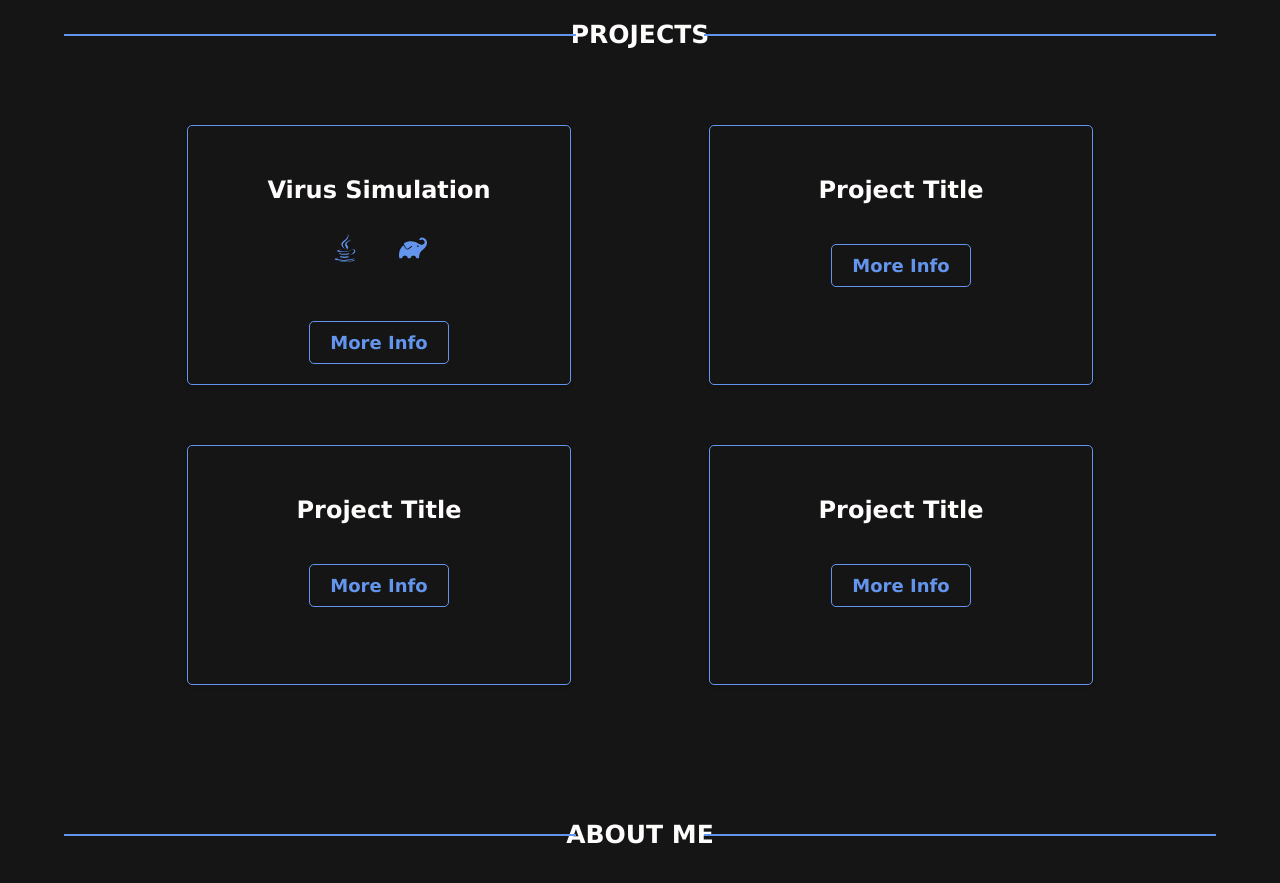
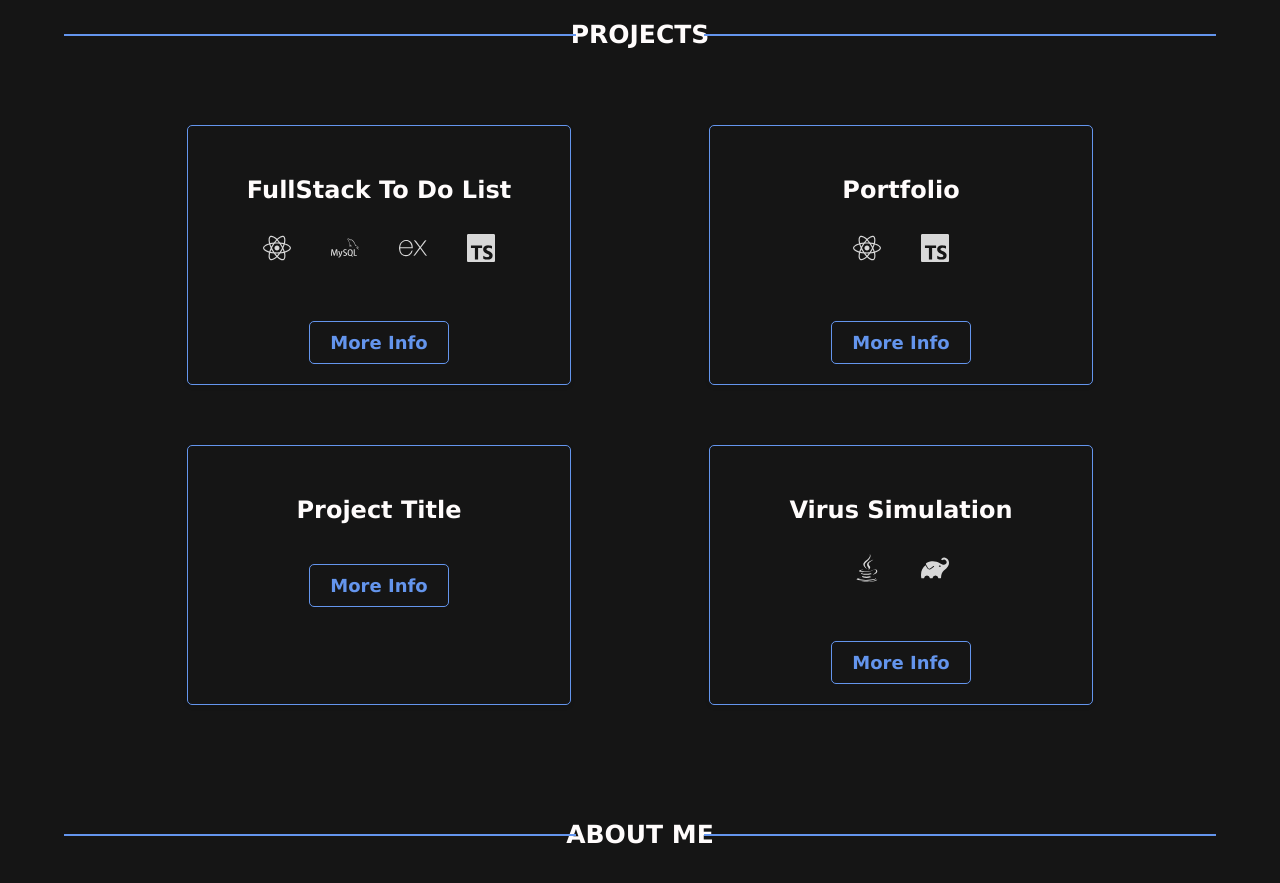
Before and after one commit to 00200200/portfolio, a React (Create React App) app: page / in a window 1280 px wide. Shown: the part 860-1743 px from the top of the page. Built offline with nearby package versions, Linux system fonts and the light colour scheme.

Commit message:
addProjects

```diff
--- a/src/components/ProjectInfo/ProjectInfo.tsx
+++ b/src/components/ProjectInfo/ProjectInfo.tsx
@@ -17,7 +17,7 @@ const ProjectInfo: React.FC<ProjectInfoProps> = ({ props, description, technolog
 				<a href='#' className='button'>
 					Source Code
 				</a>
-				<a href='#' className='button'>
+				<a href='#' className='button disabled'>
 					Live View
 				</a>
 			</div>
--- a/src/components/Projects/Project.css
+++ b/src/components/Projects/Project.css
@@ -83,7 +83,7 @@ button:hover {
 	font-size: 28px;
 	/* padding: 2rem; */
 	margin: 2rem;
-	color: var(--main-blue);
+	color: var(--main-text-color);
 }
 
 .disabled {
--- a/src/components/Projects/Projects.tsx
+++ b/src/components/Projects/Projects.tsx
@@ -7,7 +7,7 @@ interface ProjectsProps {
 }
 
 const Projects: React.FC = () => {
-	const projectData: ProjectProps = {
+	const virusSimulation: ProjectProps = {
 		title: 'Virus Simulation',
 		technologies: 'JAVA,JAVAFX,GRADLE',
 		icons: ['FaJava', 'SiGradle'],
@@ -16,23 +16,39 @@ const Projects: React.FC = () => {
 		sourceCodeLink: 'https://github.com/00200200/PlagueInc',
 		liveLink: undefined,
 	};
+	const toDoList: ProjectProps = {
+		title: 'FullStack To Do List ',
+		technologies: 'REACT,MYSQL,TYPESCRIPT,EXPRESS,MATERIAL-UI,REACT_QUERY',
+		icons: ['FaReact', 'SiMysql', 'SiExpress', 'SiTypescript', 'SiMaterialUi'],
+		description: "The project was done during udemy course. It's advaned todolist using databases'",
+		sourceCodeLink: 'https://github.com/00200200/ToDoList',
+		liveLink: undefined,
+	};
+	const portfolio: ProjectProps = {
+		title: 'Portfolio',
+		technologies: 'REACT, TYPESCRIPT,',
+		icons: ['FaReact', 'SiTypescript'],
+		description: 'The project is current website, i made to show my skills and projects.',
+		sourceCodeLink: 'https://github.com/00200200/portfolio',
+		liveLink: undefined,
+	};
 	const templateProjectData: ProjectProps = {
 		title: 'Project Title',
 		technologies: 'Technologies Used',
 		icons: ['SiJavascript'],
 		description: 'Project Description',
 		sourceCodeLink: 'Project Source Code Link',
-		liveLink: 'xd',
+		liveLink: undefined,
 	};
 
 	return (
 		<section id='projects' className='projects'>
 			<h3>PROJECTS</h3>
 			<div className='projects-list'>
-				<Project {...projectData} />
+				<Project {...toDoList} />
+				<Project {...portfolio} />
 				<Project {...templateProjectData} />
-				<Project {...templateProjectData} />
-				<Project {...templateProjectData} />
+				<Project {...virusSimulation} />
 			</div>
 		</section>
 	);
```
Also changed, not shown: src/components/Projects/Project.tsx (+6 -2 lines).
